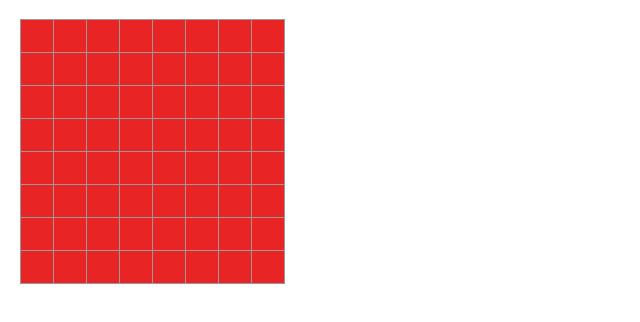
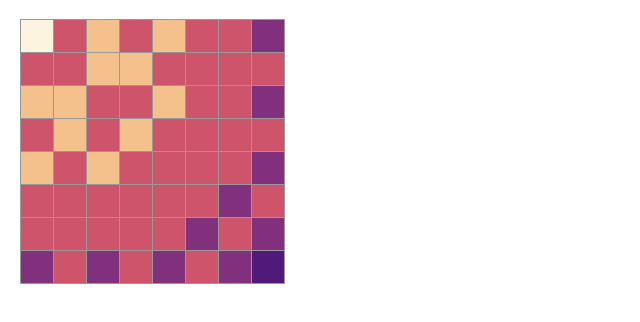
Before and after one commit to zodwick/phython-side-projects, a React (Vite) app in the folder knight forked/knight_fork visualiser/: page / in a window 1280 px wide. Shown: the top 322 px of the page, without its empty margins (0-640 px from the left). Built offline with nearby package versions, Linux system fonts and the light colour scheme.

Commit message:
who is life

```diff
--- a/knight forked/knight_fork visualiser/src/App.css
+++ b/knight forked/knight_fork visualiser/src/App.css
@@ -1,6 +1,4 @@
-* {
-  box-sizing: border-box;
-}
+
 
 body {
   font-family: sans-serif;
@@ -43,7 +41,7 @@ code {
 }
 
 ul {
-  padding-left: 20px;
+  padding-left: 0px;
 }
 
 * {
@@ -56,25 +54,8 @@ body {
   padding: 0;
 }
 
-.square {
-  background: rgb(233, 36, 36);
-  border: 1px solid #999;
-  /* color: red; */
-  float: left;
-  font-size: 24px;
-  font-weight: bold;
-  line-height: 34px;
-  height: 34px;
-  margin-right: -1px;
-  margin-top: -1px;
-  padding: 0;
-  text-align: center;
-  width: 34px;
-}
 
-.square 2{
 
-}
 .board-row:after {
   clear: both;
   content: '';
@@ -92,3 +73,105 @@ body {
 .game-info {
   margin-left: 20px;
 }
+
+.zero{
+  background-color: rgb(253 244 224);
+  border: 1px solid #999;
+  float: left;
+  font-size: 24px;
+  font-weight: bold;
+  line-height: 34px;
+  height: 34px;
+  margin-right: -1px;
+  margin-top: -1px;
+  padding: 0;
+  text-align: center;
+  width: 34px;
+}
+
+.one{
+  background-color: rgb(244 193 141);
+  border: 1px solid #999;
+  /* color: red; */
+  float: left;
+  font-size: 24px;
+  font-weight: bold;
+  line-height: 34px;
+  height: 34px;
+  margin-right: -1px;
+  margin-top: -1px;
+  padding: 0;
+  text-align: center;
+  width: 34px;}
+.two{
+  background-color:rgb(244 193 141);
+  border: 1px solid #999;
+  /* color: red; */
+  float: left;
+  font-size: 24px;
+  font-weight: bold;
+  line-height: 34px;
+  height: 34px;
+  margin-right: -1px;
+  margin-top: -1px;
+  padding: 0;
+  text-align: center;
+  width: 34px;}
+.three{
+  background-color: rgb(205 84 106);
+  border: 1px solid #999;
+  /* color: red; */
+  float: left;
+  font-size: 24px;
+  font-weight: bold;
+  line-height: 34px;
+  height: 34px;
+  margin-right: -1px;
+  margin-top: -1px;
+  padding: 0;
+  text-align: center;
+  width: 34px;}
+.four{
+
+  background-color: rgb(205 84 106);
+  border: 1px solid #999;
+  /* color: red; */
+  float: left;
+  font-size: 24px;
+  font-weight: bold;
+  line-height: 34px;
+  height: 34px;
+  margin-right: -1px;
+  margin-top: -1px;
+  padding: 0;
+  text-align: center;
+  width: 34px;}
+.five{
+  background-color: rgb(129 48 125);
+  border: 1px solid #999;
+  /* color: red; */
+  float: left;
+  font-size: 24px;
+  font-weight: bold;
+  line-height: 34px;
+  height: 34px;
+  margin-right: -1px;
+  margin-top: -1px;
+  padding: 0;
+  text-align: center;
+  width: 34px;}
+.six{
+  background-color: rgb(80 26 121);
+  border: 1px solid #999;
+  /* color: red; */
+  float: left;
+  font-size: 24px;
+  font-weight: bold;
+  line-height: 34px;
+  height: 34px;
+  margin-right: -1px;
+  margin-top: -1px;
+  padding: 0;
+  text-align: center;
+  width: 34px;
+}
--- a/knight forked/knight_fork visualiser/src/App.jsx
+++ b/knight forked/knight_fork visualiser/src/App.jsx
@@ -9,12 +9,12 @@
 [4, 3, 4, 3, 4, 5, 4, 5],
 [5, 4, 5, 4, 5, 4, 5, 6]]
 
-function Square() {
+const list_of_colours=['sqaure zero', 'sqaure three', 'sqaure two', 'sqaure three', 'sqaure two', 'sqaure three', 'sqaure four', 'sqaure five', 'sqaure three', 'sqaure four', 'sqaure one', 'sqaure two', 'sqaure three', 'sqaure four', 'sqaure three', 'sqaure four', 'sqaure two', 'sqaure one', 'sqaure four', 'sqaure three', 'sqaure two', 'sqaure three', 'sqaure four', 'sqaure five', 'sqaure three', 'sqaure two', 'sqaure three', 'sqaure two', 'sqaure three', 'sqaure four', 'sqaure three', 'sqaure four', 'sqaure two', 'sqaure three', 'sqaure two', 'sqaure three', 'sqaure four', 'sqaure three', 'sqaure four', 'sqaure five', 'sqaure three', 'sqaure four', 'sqaure three', 'sqaure four', 'sqaure three', 'sqaure four', 'sqaure five', 'sqaure four', 'sqaure four', 'sqaure three', 'sqaure four', 'sqaure three', 'sqaure four', 'sqaure five', 'sqaure four', 'sqaure five', 'sqaure five', 'sqaure four', 'sqaure five', 'sqaure four', 'sqaure five', 'sqaure four', 'sqaure five', 'sqaure six']
+
+function Square({value_index}) {
   return (
     <button
-      className={"square ".concat(squares[3][1].toString())}
-      // style=  "background: rgb(233, 36, 36)"
-    >
+      className={list_of_colours[value_index]}>
     </button>
   );
 }
@@ -23,84 +23,87 @@ export default function Board() {
   return (
     <>
       <div className="board-row">
-        <Square />
-        <Square />
-        <Square />
-        <Square />
-        <Square />
-        <Square />
-        <Square />
-        <Square />
+      <Square value_index={0} />
+        <Square  value_index={1}/>
+        <Square value_index={2} />
+        <Square value_index={3}/>
+        <Square value_index={4}/>
+        <Square  value_index={5}/>
+        <Square value_index={6} />
+        <Square value_index={7} />
       </div>
       <div className="board-row">
-        <Square />
-        <Square />
-        <Square />
-        <Square />
-        <Square />
-        <Square />
-        <Square />
-        <Square />
+        <Square value_index={8}/>
+        <Square value_index={9}/>
+        <Square value_index={10}/>
+        <Square value_index={11}/>
+        <Square value_index={12}/>
+        <Square value_index={13}/>
+        <Square value_index={14}/>
+        <Square value_index={15}/>
       </div>
       <div className="board-row">
-        <Square />
-        <Square />
-        <Square />
-        <Square />
-        <Square />
-        <Square />
-        <Square />
-        <Square />
+      <Square value_index={16}/>
+        <Square value_index={17}/>
+        <Square value_index={18}/>
+        <Square value_index={19}/>
+        <Square value_index={20}/>
+        <Square value_index={21}/>
+        <Square value_index={22}/>
+        <Square value_index={23}/>
       </div>
       <div className="board-row">
-        <Square />
-        <Square />
-        <Square />
-        <Square />
-        <Square />
-        <Square />
-        <Square />
-        <Square />
+      <Square value_index={24}/>
+        <Square value_index={25}/>
+        <Square value_index={26}/>
+        <Square value_index={27}/>
+        <Square value_index={28}/>
+        <Square value_index={29}/>
+        <Square value_index={30}/>
+        <Square value_index={31}/>
       </div>
       <div className="board-row">
-        <Square />
-        <Square />
-        <Square />
-        <Square />
-        <Square />
-        <Square />
-        <Square />
-        <Square />
+      <Square value_index={32}/>
+      <Square value_index={33}/>
+        <Square value_index={34}/>
+        <Square value_index={35}/>
+        <Square value_index={36}/>
+        <Square value_index={37}/>
+        <Square value_index={38}/>
+        <Square value_index={39}/>
       </div>
       <div className="board-row">
-        <Square />
-        <Square />
-        <Square />
-        <Square />
-        <Square />
-        <Square />
-        <Square />
-        <Square />
+      <Square value_index={40}/>
+
+      <Square value_index={41}/>
+        <Square value_index={42}/>
+        <Square value_index={43}/>
+        <Square value_index={44}/>
+        <Square value_index={45}/>
+        <Square value_index={46}/>
+        <Square value_index={47}/>
       </div>
       <div className="board-row">
-        <Square />
-        <Square />
-        <Square />
-        <Square />
-        <Square />
-        <Square />
-        <Square />
-        <Square />
+      <Square value_index={48}/>
+
+      <Square value_index={49}/>
+        <Square value_index={50}/>
+        <Square value_index={51}/>
+        <Square value_index={52}/>
+        <Square value_index={53}/>
+        <Square value_index={54}/>
+        <Square value_index={55}/>
       </div>
       <div className="board-row">
-        <Square />
-        <Square />
-        <Square />
-        <Square />
-        <Square />
-        <Square />
-        <Square />
-        <Square />
+       <Square value_index={56}/>
+       <Square value_index={57}/>
+        <Square value_index={58}/>
+        <Square value_index={59}/>
+        <Square value_index={60}/>
+        <Square value_index={61}/>
+        <Square value_index={62}/>
+        <Square value_index={63}/>
+
       </div>
     </>
   );
```
Also changed, not shown: 2 other files (tests, documents, lock files or other folders).
